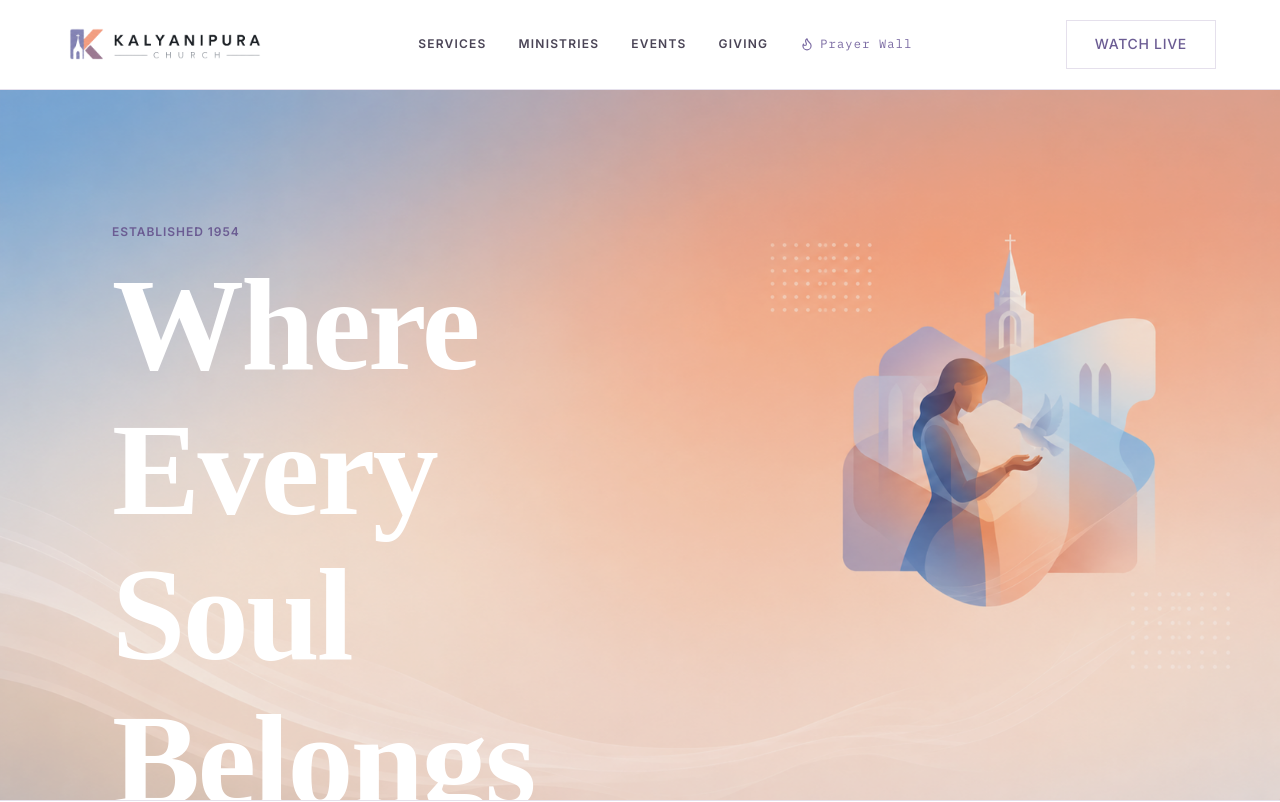
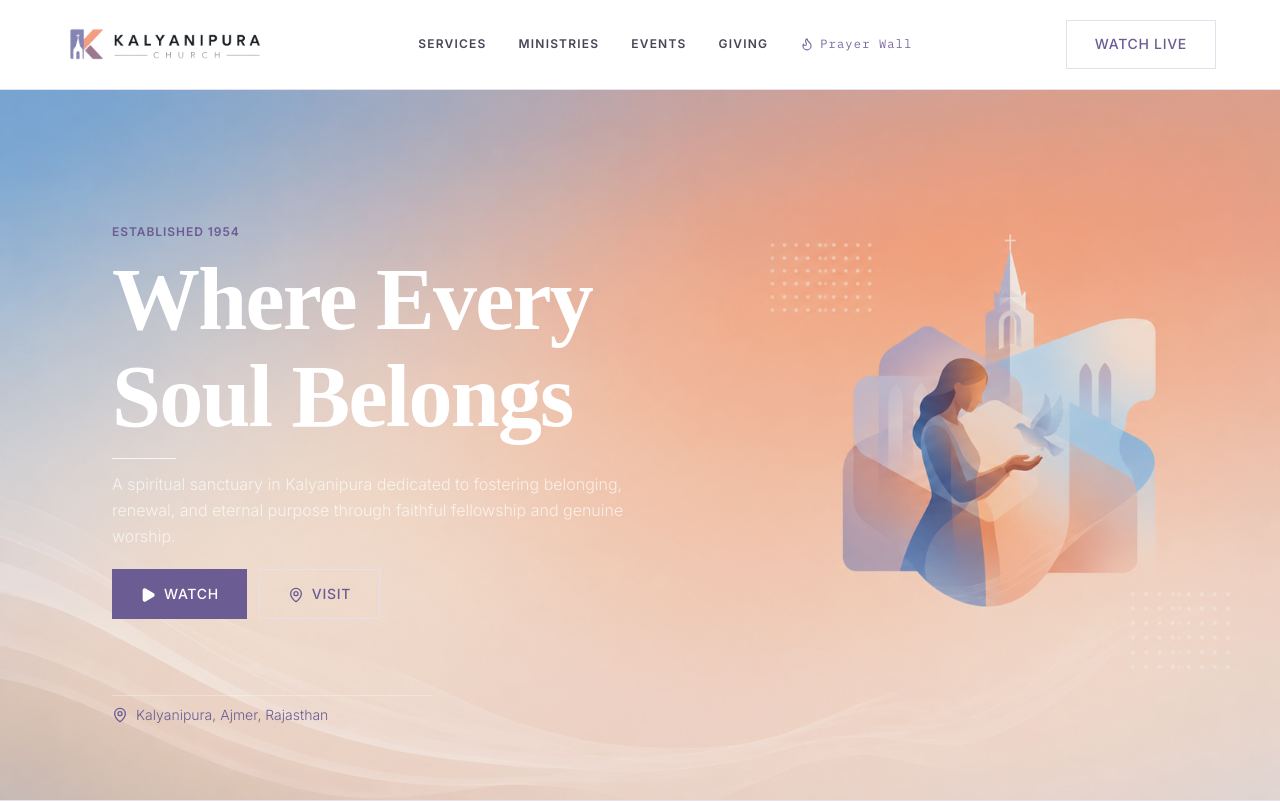
Before and after one commit to gannucodeS/kalyanipura-frontend, a React (Vite) app: page / in a window 1280 px wide. Shown: the top 802 px of the page. Built offline with nearby package versions, Linux system fonts and the light colour scheme; the HTML template or start-up script is replaced by a standard one; a web font is replaced by a local one.

Commit message:
Keep 50% mobile h1 increase, revert tablet/desktop to original sizes

```diff
--- a/src/index.css
+++ b/src/index.css
@@ -38,10 +38,10 @@ body {
 .fade-up-delay-2 { animation: fadeUp 0.6s ease 0.2s both; }
 
 /* Typography scale (Swiss style: use type as structure) */
-.h1 { font-size: 3.75rem; font-weight: 700; line-height: 1.1; letter-spacing: -0.02em; }
-@media (min-width: 640px) { .h1 { font-size: 5.25rem; } }
-@media (min-width: 768px) { .h1 { font-size: 6.75rem; } }
-@media (min-width: 1024px) { .h1 { font-size: 8.25rem; } }
+.h1 { font-size: 2.5rem; font-weight: 700; line-height: 1.1; letter-spacing: -0.02em; }
+@media (min-width: 640px) { .h1 { font-size: 3.5rem; } }
+@media (min-width: 768px) { .h1 { font-size: 4.5rem; } }
+@media (min-width: 1024px) { .h1 { font-size: 5.5rem; } }
 @media (max-width: 639px) { .h1-mobile { font-size: 3.3rem; } }
 .h2 { font-size: 1.75rem; font-weight: 700; line-height: 1.2; letter-spacing: -0.01em; }
 @media (min-width: 640px) { .h2 { font-size: 2.5rem; } }
```
